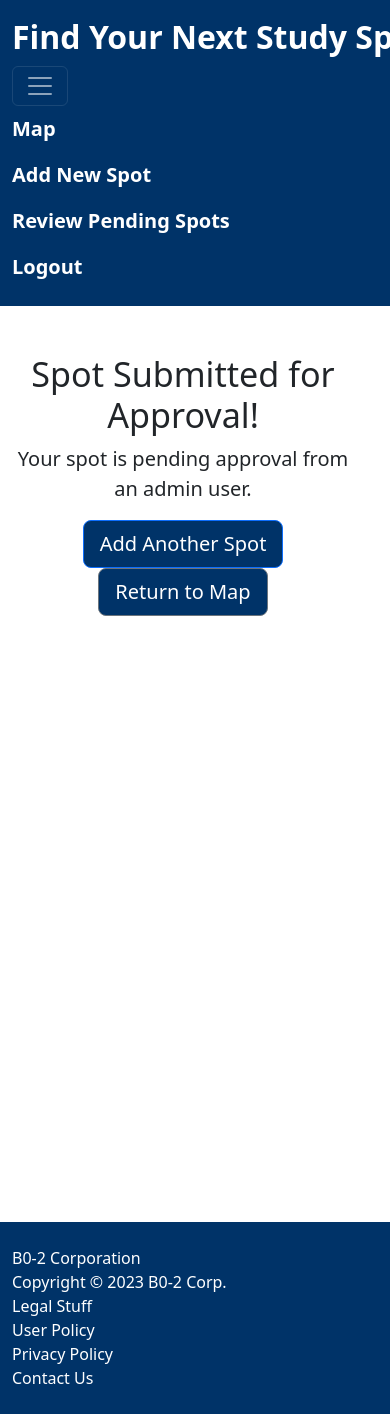
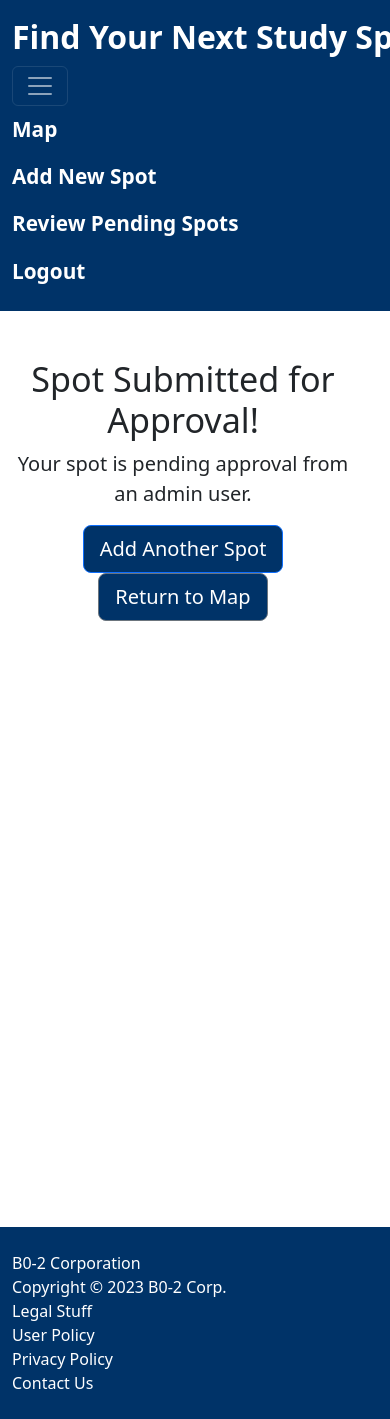
Before and after one commit to ty-donovan/studyspots, a Django app: page /confirmation/ in a window 390 px wide, after a click that opens the changed part; the page is wider, and only the part inside the window is pictured. Run offline with Django 4.2, Linux system fonts and the light colour scheme; a user stored in the database is signed in; tables that the repository leaves empty hold one stand-in row (values such as "Sample post"); some libraries are stand-ins or nearby versions.

Commit message:
mobile view optimization for header, footer, and studyspace pages. Added docstrings for those views as well

```diff
--- a/studyspots/static/studyspots/style.css
+++ b/studyspots/static/studyspots/style.css
@@ -59,11 +59,12 @@ nav {
     font-size: 1rem;
 }
 
-.review_spot_btn {
+/* btn for studyspace.html */
+.review-space-btn {
     position: absolute;
-    top: 43%;
     right: 0;
     margin-right: 15px;
+    font-size: 2rem;
 }
 
 .btn {
@@ -73,12 +74,63 @@ nav {
 
 @media only screen and (max-device-width : 480px) {
     /* mobile */
+
+    /* header footer -> base.html */
+    .nav-link-text {
+        font-size: 2.5rem;
+    }
+
+    .footer-text {
+        font-size: 1.5rem;
+    }
+
+    .nav-link-item {
+        font-size: 1.5rem;
+    }
+
+    .title-text {
+        font-size: 4rem;
+    }
+
+    /* Studyspace pages -> studyspace.html and connected form */
+    .home-text {
+        font-size: 2.5rem;
+    }
+
+    .comment-text {
+        font-size: 2.5rem;
+    }
+
+    .study-space-btn {
+        font-size: 2.5rem;
+    }
+
+    select.form-control {
+        font-size: 1.7rem;
+    }
+
+    textarea.study-space-form {
+        font-size: 2.5rem;
+    }
 }
+
 @media screen and (min-device-width: 481px){
+    /* desktop */
+
+    /* header footer -> base.html */
+    .footer-text {
+        font-size: 1rem;
+    }
+
+    .nav-link-item {
+        font-size: 1.3rem;
+    }
+
     .nav-link-text {
         font-size: 2rem;
     }
 
+    /* Studyspace pages -> studyspace.html and connected form */
     .home-text {
         font-size: 2rem;
     }
@@ -91,7 +143,7 @@ nav {
     }
 
     .title-text {
-        font-size: 3.5rem;
+        font-size: 3rem;
     }
 
     /*.main-wrapper {*/
--- a/studyspots/templates/base.html
+++ b/studyspots/templates/base.html
@@ -19,25 +19,25 @@
                     <div class="collapse navbar-collapse" id="navbarNav">
                         <ul class="navbar-nav me-auto mb-2 mb-lg-0">
                             <li class="nav-item">
-                                <a class="nav-link fw-bold fs-5 fs-sm-6 nav-color" href="{% url 'studyspots:map' %}">Map</a>
+                                <a class="nav-link fw-bold nav-color nav-link-item" href="{% url 'studyspots:map' %}">Map</a>
                             </li>
                             {% load socialaccount %}
                             {% if user.is_authenticated %}
                             <li class="nav-item">
-                                <a class="nav-link fw-bold fs-5 fs-sm-6 nav-color" href="{% url 'studyspots:add' %}">Add New Spot</a>
+                                <a class="nav-link fw-bold nav-color nav-link-item" href="{% url 'studyspots:add' %}">Add New Spot</a>
                             </li>
                             {% endif %}
                             {% if user.admin.is_admin %}
                                 <li class="nav-item">
-                                    <a class="nav-link fw-bold fs-5 fs-sm-6 nav-color" href="{% url 'studyspots:review' %}">Review Pending Spots</a>
+                                    <a class="nav-link fw-bold nav-color nav-link-item" href="{% url 'studyspots:review' %}">Review Pending Spots</a>
                                 </li>
                             {% endif %}
                             <li class="nav-item">
                                 {% load socialaccount %}
                                 {% if user.is_authenticated %}
-                                <a class="nav-link fw-bold fs-5 fs-sm-6 nav-color" href="{% url 'studyspots:logout' %}">Logout</a>
+                                <a class="nav-link fw-bold nav-color nav-link-item" href="{% url 'studyspots:logout' %}">Logout</a>
                                 {% else %}
-                                <a class="nav-link fw-bold fs-5 fs-sm-6 nav-color" href="{% provider_login_url "google" method="oauth2" %}">Login</a>
+                                <a class="nav-link fw-bold nav-color nav-link-item" href="{% provider_login_url "google" method="oauth2" %}">Login</a>
                                 {% endif %}
                             </li>
 
@@ -56,16 +56,16 @@
             <div class="container justify-content-center">
                 <div class="row">
                     <div class="col-md-4 footer-div">
-                        <p class="mb-0 fs-6">B0-2 Corporation</p>
-                        <p class="mb-0 fs-6">Copyright &copy; 2023 B0-2 Corp.</p>
-                    </div>
-                    <div class="col-md-4 fs-6 footer-div">
-                        <p class="mb-0 fs-6">Legal Stuff</p>
-                        <p class="mb-0 fs-6">User Policy</p>
+                        <p class="mb-0 footer-text">B0-2 Corporation</p>
+                        <p class="mb-0 footer-text">Copyright &copy; 2023 B0-2 Corp.</p>
                     </div>
                     <div class="col-md-4 footer-div">
-                        <p class="mb-0 fs-6">Privacy Policy</p>
-                        <p class="mb-0 fs-6">Contact Us</p>
+                        <p class="mb-0 footer-text">Legal Stuff</p>
+                        <p class="mb-0 footer-text">User Policy</p>
+                    </div>
+                    <div class="col-md-4 footer-div">
+                        <p class="mb-0 footer-text">Privacy Policy</p>
+                        <p class="mb-0 footer-text">Contact Us</p>
                     </div>
                 </div>
             </div>
--- a/studyspots/templates/studyspots/studyspace.html
+++ b/studyspots/templates/studyspots/studyspace.html
@@ -16,9 +16,9 @@
                 <p class="home-text"><i class="bi bi-lamp-fill"></i> <strong>Comfort:</strong> {{ rating.comfort }}</p>
                 <p class="home-text"><i class="bi bi-volume-up-fill"></i> <strong>Noise Level:</strong> {{ rating.noise_level }}</p>
                 <p class="home-text"><i class="bi bi-people-fill"></i> <strong>Crowdedness:</strong> {{ rating.crowdedness }}</p>
-                <a href="{% url 'studyspots:review_studyspace'%}?location={{ location_id }}&space={{ studyspace.location_ordinal }}" class="btn mt-3 review_spot_btn">Review this spot</a>
+                <a href="{% url 'studyspots:review_studyspace'%}?location={{ location_id }}&space={{ studyspace.location_ordinal }}" class="btn mt-3 review-space-btn">Review this spot</a>
                 <br>
-                <h4><i class="bi bi-chat-dots-fill"></i> Comments</h4>
+                <p class="home-text"><i class="bi bi-chat-dots-fill"></i> Comments</p>
                 <div class="comment-list">
                     {% if not studyspace.comments %}
                         <h6>Be the first to leave a comment!</h6>
@@ -27,7 +27,7 @@
                     <p class="comment-text">{{ comment }}</p>
                     {% endfor %}
                 </div>
-                <a href="{% url 'studyspots:map'%}?location={{ location_id }}" class="btn mt-3">Back</a>
+                <a href="{% url 'studyspots:map'%}?location={{ location_id }}" class="btn mt-3 study-space-btn">Back</a>
             </ul>
         </div>
     </div>
--- a/studyspots/views.py
+++ b/studyspots/views.py
@@ -203,6 +203,21 @@ def get_spot(request):
 
 # method to render a form to add a review for a study spot
 def review_studyspace(request):
+    """
+    Render the review form for a specific study space.
+
+    This function retrieves the location ID and ordinal from the request, gets the corresponding study space,
+    and renders the 'studyspace_form.html' template with the location ID and study space as context variables.
+
+    If the location ID or ordinal is not provided, the function raises an Http404 error.
+
+    Args:
+        request: The HTTP request.
+
+    Returns:
+        An HttpResponse object with the rendered text of the 'studyspace_form.html' template.
+    """
+
     location_id = get_variable(request, 'location')
     location_ordinal = get_variable(request, 'space')
     if location_id and location_ordinal:
@@ -214,6 +229,21 @@ def review_studyspace(request):
 
 # method to process a review for a study spot and update database
 def process_studyspace_review(request):
+    """
+    Process a review for a study spot and update the database.
+
+    This function retrieves the location ID and ordinal from the request, gets the corresponding study space,
+    updates its ratings and comments based on the POST data, and saves the changes to the database.
+
+    If the location ID or ordinal is not provided, or if the request method is not POST, the function raises an Http404 error.
+
+    Args:
+        request: The HTTP request.
+
+    Returns:
+        A redirect to the 'get_spot' view for the specified location and study space.
+    """
+
     location_id = get_variable(request, 'location')
     location_ordinal = get_variable(request, 'space')
     if location_id and location_ordinal:
```
Also changed, not shown: studyspots/templates/studyspots/studyspace_form.html (+7 -7 lines), studyspots/migrations/0027_alter_pendingstudyspace_capacity_and_more.py (added).
